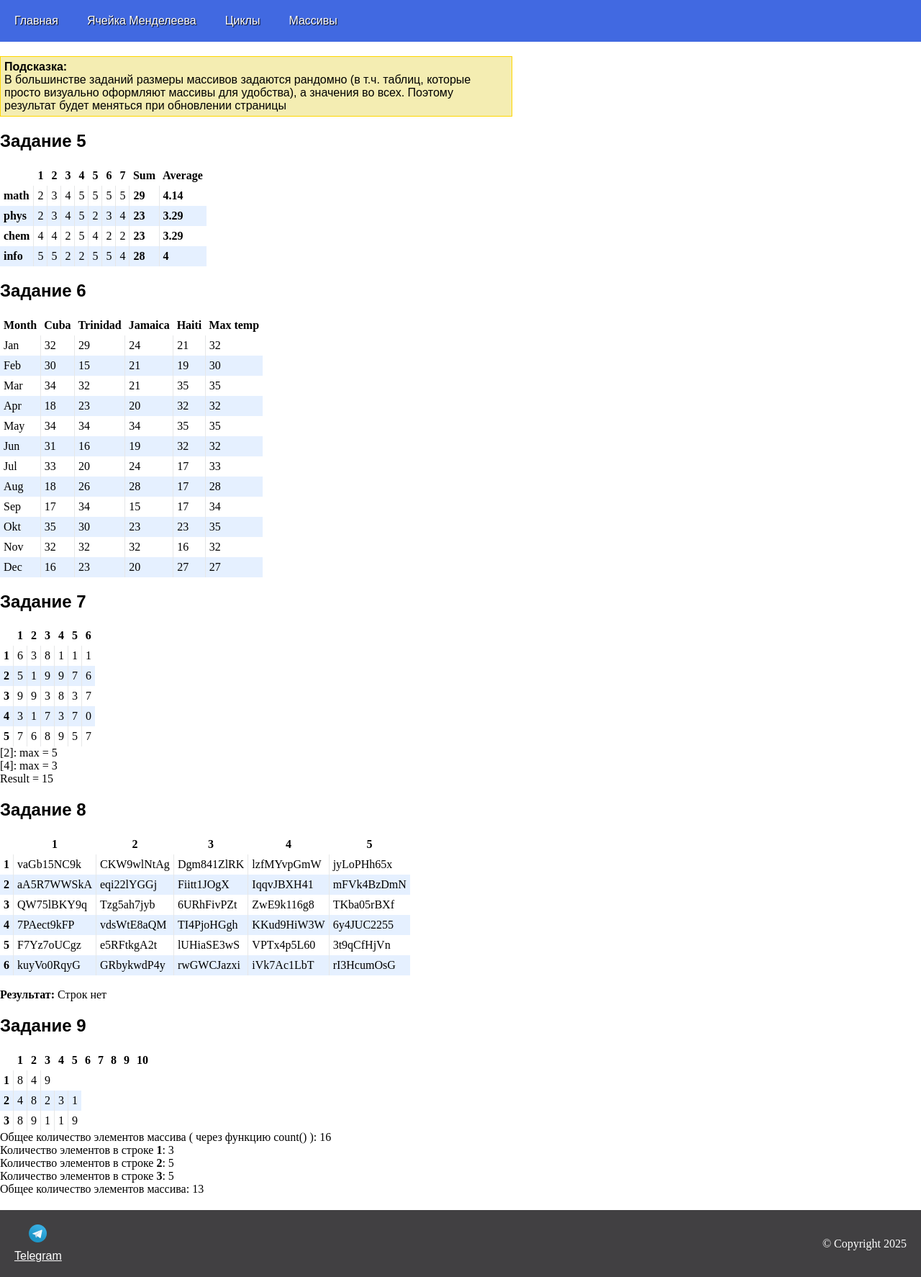
After one commit to IrinaZorina/fact19, a PHP site: page /arrays.php in a window 1280 px wide. The commit adds this page. Shown: the whole page at 72% size. Run offline with PHP 8.4, Linux system fonts and the light colour scheme.

Commit message:
added arrays homework

```diff
--- /dev/null
+++ b/arrays.php
@@ -0,0 +1,290 @@
+<?php
+require_once "header.php";
+
+echo "<style>";
+include "styles/arrays.css";
+echo "</style>";
+
+
+echo "<blockquote><b>Подсказка:</b><br>В большинстве заданий размеры массивов задаются рандомно (в т.ч. таблиц, которые просто визуально оформляют массивы для удобства), а значения во всех. Поэтому результат будет меняться при обновлении страницы</blockquote>";
+
+echo "<h2>Задание 5</h2>";
+
+$students = [
+    'math' => [],
+    'phys' => [],
+    'chem' => [],
+    'info' => []
+];
+
+
+
+$score_count = mt_rand(2, 15);
+        //заполнение массива рандомными значениями
+        foreach ($students as $subj => $values)
+            for ($i = 0; $i < $score_count; $i++)
+                array_push($students[$subj], mt_rand(2,5));
+?>
+
+<table>
+    <thead>
+        <?php
+        for ($i = -1; $i < $score_count; $i++){
+            if ($i == -1) {
+                echo "<td></td>";
+                continue;
+            }
+            echo "<th>" . $i+1 . "</th>";
+        }
+        ?>
+        <th>Sum</th>
+        <th>Average</th>
+    </thead>
+    <tbody>
+        <?php
+            //подсчет и вывод
+            foreach ($students as $subj => $values) {
+                echo "<tr>";
+                echo "<td><b>$subj<b></td>";
+                $sum = 0;
+                $average = 0;
+                foreach ($values as $value) {
+                    $sum += $value;
+                    echo "<td>" . $value . "</td>";
+                }
+
+                $average = round($sum / count($values), 2);
+                echo "<td><b>$sum</b></td>";
+                echo "<td><b>$average</b></td>";
+                echo "</tr>";
+                //echo "$subj: sum = $sum, average = $average <br>";
+            }
+        ?>
+    </tbody>
+</table>
+
+<?php
+
+echo "<h2>Задание 6</h2>";
+
+$islands_averageTemp = [
+    'Cuba' => [],
+    'Trinidad' => [],
+    'Jamaica' => [],
+    'Haiti' => []
+];
+
+//Заполнение массива
+foreach ($islands_averageTemp as $island_key => $islands)
+    for ($i = 0; $i < 12; $i++)
+        array_push($islands_averageTemp[$island_key], mt_rand(15,35));
+
+
+$islands_maxTemp = [
+    'Jan' => 0,
+    'Feb' => 0,
+    'Mar' => 0,
+    'Apr' => 0,
+    'May' => 0,
+    'Jun' => 0,
+    'Jul' => 0,
+    'Aug' => 0,
+    'Sep' => 0,
+    'Okt' => 0,
+    'Nov' => 0,
+    'Dec' => 0
+];
+
+$count = 0;
+foreach ($islands_maxTemp as $month => $value) {
+    $max = 0;
+    foreach ($islands_averageTemp as $island_key => $islands) {
+        if ($islands_averageTemp[$island_key][$count] > $max) $max = $islands_averageTemp[$island_key][$count];
+    }
+    $islands_maxTemp[$month] = $max;
+    $count++;
+}
+
+?>
+
+<table>
+    <thead>
+        <th>Month</th>
+        <?php
+            foreach ($islands_averageTemp as $island_key => $islands) {
+                echo "<th>$island_key</th>";
+            }
+        ?>
+        <th>Max temp</th>
+    </thead>
+    <?php
+        $count = 0;
+        foreach ($islands_maxTemp as $month => $value) {
+            echo "<tr>";
+            echo "<td>$month</td>";
+            foreach ($islands_averageTemp as $island_key => $values)
+                echo "<td>$values[$count]</td>";
+            echo "<td>$value</td>";
+            echo "</tr>";
+            $count++;
+        }
+    ?>
+</table>
+
+
+<?php
+echo "<h2>Задание 7</h2>";
+
+$matrix = [];
+$matrix_row = 5;
+$matrix_column = 6;
+
+?>
+
+<table>
+    <thead>
+        <th></th>
+        <?php
+            for ($i = 0; $i < $matrix_column; $i++) {
+                echo "<th>" . $i + 1 . "</th>";
+            }
+        ?>
+    </thead>
+    <tbody>
+    <?php
+        //заполнение матрицы
+        for ($i = 0; $i < $matrix_row; $i++) {
+            echo "<tr><td><b>" . $i+1 . "</b></td>";
+            for ($j = 0; $j < $matrix_column; $j++) {
+                $matrix[$i][$j] = mt_rand(0, 9);
+                echo "<td>" . $matrix[$i][$j] . "</td>";
+            }
+            echo "</tr>";
+        }
+        ?>
+    </tbody>
+</table>
+
+
+
+<?php
+$result = 1;
+for ($i = 0; $i < count($matrix); $i++) {
+    $max = 0;
+    if ($i % 2 == 0) continue; //Пропускаем нечетные строки
+    for ($j = 0; $j < count($matrix[0]) / count($matrix) ; $j++) {
+        if ($max < $matrix[$i][$j]) $max = $matrix[$i][$j];
+    }
+    echo "[" . $i + 1 . "]: max = $max<br>";
+    $result *= $max;
+}
+
+echo "Result = $result";
+
+
+echo "<h2>Задание 8</h2>";
+
+$strings = [];
+
+$characters = '0123456789abcdefghijklmnopqrstuvwxyzABCDEFGHIJKLMNOPQRSTUVWXYZ';
+
+//заполнение массива строками
+$rows = mt_rand(3, 10);    // количество строк
+$columns = mt_rand(3, 10); // количество столбцов
+?>
+
+<table>
+    <thead>
+        <th></th>
+        <?php
+            for ($i = 0; $i < $columns; $i++)
+                echo "<th>" . $i + 1 . "</th>";
+        ?>
+    </thead>
+    <tbody>
+    <?php
+        for ($i = 0; $i < $rows; $i++) {
+            echo "<tr>";
+            echo "<td><b>" . $i + 1 . "</b></td>";
+            for ($j = 0; $j < $columns; $j++) {
+                $str = "";
+                for ($k = 0; $k < 10; $k++) {
+                    $str .= $characters[mt_rand(0, strlen($characters) - 1)];
+                }
+                $strings[$i][$j] = $str;
+                echo "<td>" . $strings[$i][$j] . "</td>";
+            }
+            echo "</tr>";
+        }
+    ?>
+    </tbody>
+</table>
+
+<?php
+$count = 0; //счетчик найденных строк
+echo "<br>";
+
+//поиск строк начинающихся с символа "A"
+echo "<b>Результат:</b> ";
+foreach ($strings as $row) {
+    foreach ($row as $string) {
+        if ($string[0] == "A") {
+            echo "<br> $string";
+            $count++;
+        }
+    }
+}
+
+if ($count == 0) echo "Строк нет";
+
+
+echo "<h2>Задание 9</h2>";
+
+$arr9 = [];
+$arr9_maxSize = 10;
+$arr9_minSize = 2;
+/*
+$rows = mt_rand($arr9_minSize, $arr9_maxSize);
+$columns = mt_rand($arr9_minSize,$arr9_maxSize);
+*/
+?>
+
+<table>
+    <thead>
+        <td></td>
+        <?php
+        for ($i = 0; $i < $arr9_maxSize; $i++){
+            echo "<th>" . $i + 1 . "</th>";
+        }
+        ?>
+    </thead>
+    <tbody>
+        <?php
+
+        //заполнение массива и вывод
+        for ($i = 0; $i < mt_rand($arr9_minSize, $arr9_maxSize); $i++) {
+            echo "<tr> <td><b>" . $i + 1 . "</b></td>";
+            for ($j = 0; $j < mt_rand($arr9_minSize, $arr9_maxSize); $j++) {
+                $arr9[$i][$j] = mt_rand(0, 9);
+                echo "<td>" . $arr9[$i][$j] . "</td>";
+            }
+            echo "</tr>";
+        }
+        ?>
+    </tbody>
+</table>
+
+<?php
+
+echo "Общее количество элементов массива ( через функцию count() ): " . count($arr9, 1) . "<br>";
+$count = 0;
+foreach ($arr9 as $row => $values) {
+    echo "Количество элементов в строке <b>". $row + 1 . "</b>: " . count($values) . "<br>";
+    foreach ($values as $value)
+        $count++;
+}
+
+echo "Общее количество элементов массива: " . $count . "<br>";
+
+require_once "footer.php";
+?>
--- a/header.php
+++ b/header.php
@@ -23,6 +23,9 @@
                 <li class="navigation-list-item">
                     <a class="navigation-list-item-link" href="cycles.php">Циклы</a>
                 </li>
+                <li class="navigation-list-item">
+                    <a class="navigation-list-item-link" href="arrays.php">Массивы</a>
+                </li>
             </ul>
         </nav>
     </header>
--- /dev/null
+++ b/styles/arrays.css
@@ -0,0 +1,22 @@
+td, table, th{
+    padding: 5px;
+    border-collapse: collapse;
+}
+
+
+tr:nth-child(2n) {
+    background-color: #E5F0FF;
+}
+
+td:not(:nth-child(1)){
+    border-left: 1px solid #E6E7E8;
+}
+
+blockquote {
+    font-family: Arial, Helvetica, sans-serif;
+    padding: 5px;
+    margin: 0;
+    border: 1px solid #FFD600;
+    background-color: #F4EDB2;
+    max-width: 700px;
+}
```
